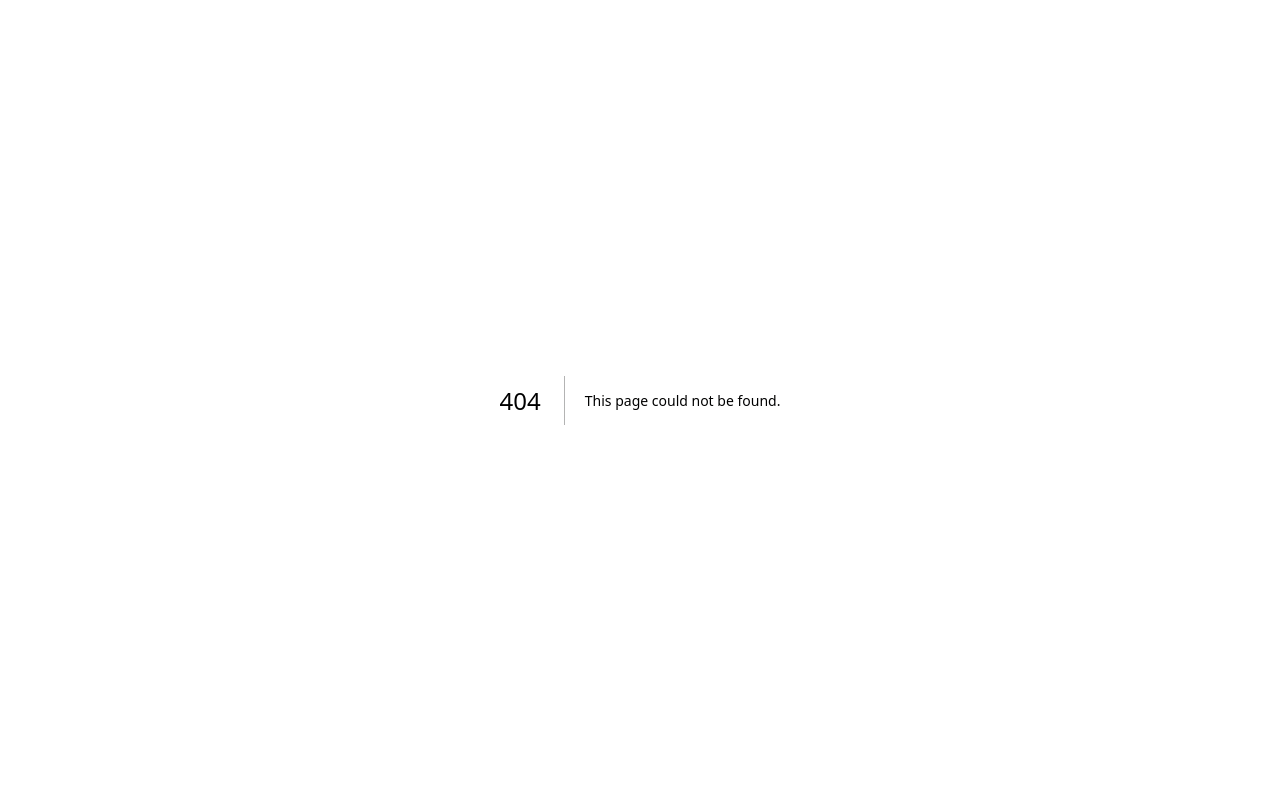
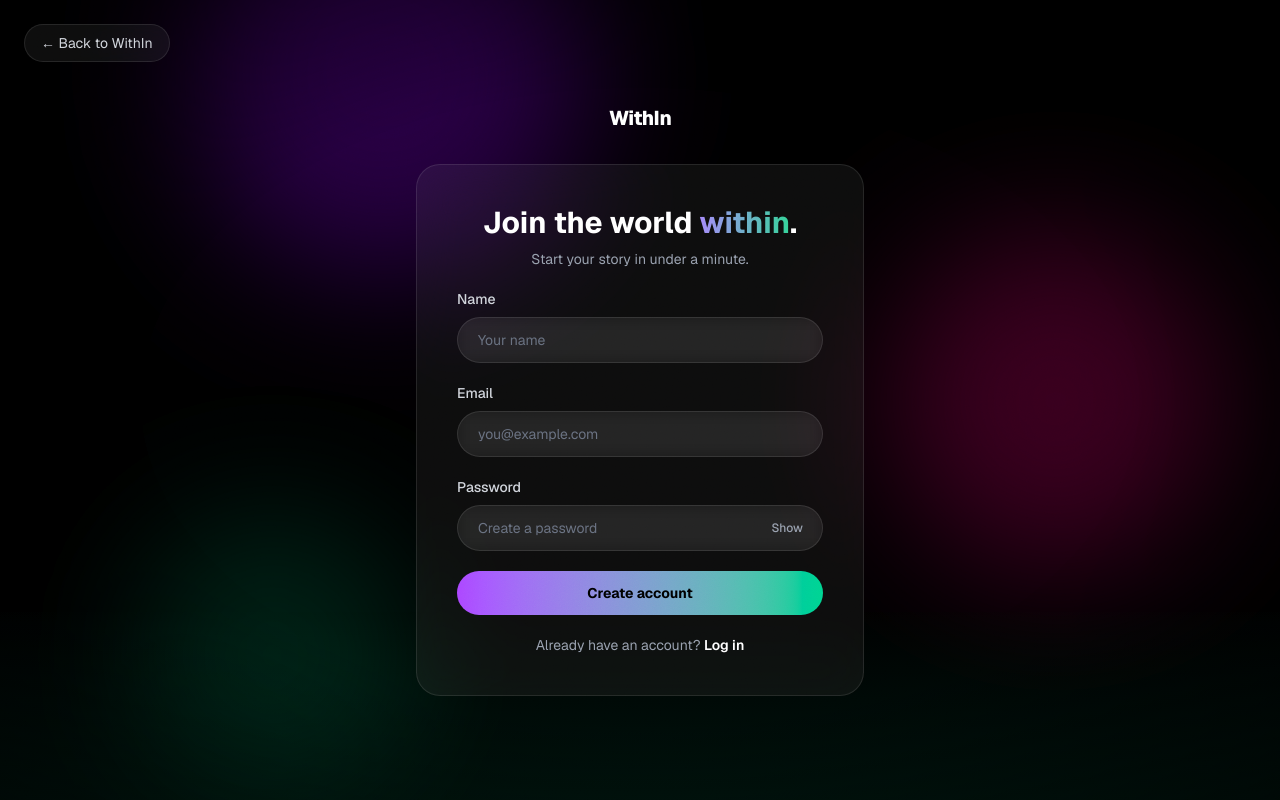
Before and after one commit to SimonPeterOfficial/within-v2, a Next.js app: page /signup in a window 1280 px wide. Before the commit this address had no page. Built offline with nearby package versions, Linux system fonts and the light colour scheme.

Commit message:
Add WithIn authentication pages

```diff
--- /dev/null
+++ b/src/app/login/page.tsx
@@ -0,0 +1,16 @@
+import type { Metadata } from "next";
+import AuthLayout from "@/components/auth/AuthLayout";
+import LoginForm from "@/components/auth/LoginForm";
+
+export const metadata: Metadata = {
+  title: "Log in — WithIn",
+  description: "Welcome back to the world within.",
+};
+
+export default function LoginPage() {
+  return (
+    <AuthLayout>
+      <LoginForm />
+    </AuthLayout>
+  );
+}
--- /dev/null
+++ b/src/app/signup/page.tsx
@@ -0,0 +1,16 @@
+import type { Metadata } from "next";
+import AuthLayout from "@/components/auth/AuthLayout";
+import SignupForm from "@/components/auth/SignupForm";
+
+export const metadata: Metadata = {
+  title: "Sign up — WithIn",
+  description: "Start your story inside the universe within.",
+};
+
+export default function SignupPage() {
+  return (
+    <AuthLayout>
+      <SignupForm />
+    </AuthLayout>
+  );
+}
--- /dev/null
+++ b/src/components/auth/AuthInput.tsx
@@ -0,0 +1,60 @@
+"use client";
+
+import { useState } from "react";
+
+type AuthInputProps = {
+  id: string;
+  label: string;
+  type?: string;
+  value: string;
+  onChange: (value: string) => void;
+  placeholder?: string;
+  autoComplete?: string;
+  required?: boolean;
+  toggle?: boolean;
+};
+
+export default function AuthInput({
+  id,
+  label,
+  type = "text",
+  value,
+  onChange,
+  placeholder,
+  autoComplete,
+  required = false,
+  toggle = false
+}: AuthInputProps) {
+  const [revealed, setRevealed] = useState(false);
+  const inputType = type === "password" && revealed ? "text" : type;
+
+  return (
+    <div className="text-left">
+      <label htmlFor={id} className="mb-2 block text-sm font-medium text-gray-300">
+        {label}
+      </label>
+      <span className="relative block">
+        <input
+          id={id}
+          type={inputType}
+          value={value}
+          onChange={(event) => onChange(event.target.value)}
+          placeholder={placeholder}
+          autoComplete={autoComplete}
+          required={required}
+          className="w-full rounded-full border border-white/10 bg-white/5 px-5 py-3 pr-14 text-sm text-white placeholder-gray-500 outline-none backdrop-blur transition focus:border-emerald-400/50 focus:bg-white/10"
+        />
+        {toggle && (
+          <button
+            type="button"
+            onClick={() => setRevealed((current) => !current)}
+            aria-label={revealed ? "Hide password" : "Show password"}
+            className="absolute right-2 top-1/2 -translate-y-1/2 rounded-full px-3 py-1 text-xs font-medium text-gray-400 transition hover:text-white"
+          >
+            {revealed ? "Hide" : "Show"}
+          </button>
+        )}
+      </span>
+    </div>
+  );
+}
--- /dev/null
+++ b/src/components/auth/AuthLayout.tsx
@@ -0,0 +1,38 @@
+"use client";
+
+import Link from "next/link";
+import { motion } from "framer-motion";
+import GlowBackground from "@/components/effects/GlowBackground";
+import GlassCard from "@/components/ui/GlassCard";
+import Logo from "@/components/ui/Logo";
+
+type AuthLayoutProps = {
+  children: React.ReactNode;
+};
+
+export default function AuthLayout({ children }: AuthLayoutProps) {
+  return (
+    <section className="relative flex min-h-screen items-center justify-center overflow-hidden bg-black px-6 py-16 text-white">
+      <GlowBackground variant="hero" />
+
+      <Link
+        href="/"
+        className="absolute left-6 top-6 z-10 rounded-full border border-white/10 bg-white/5 px-4 py-2 text-sm text-gray-300 backdrop-blur transition hover:border-white/20 hover:text-white"
+      >
+        ← Back to WithIn
+      </Link>
+
+      <motion.div
+        initial={{ opacity: 0, y: 24 }}
+        animate={{ opacity: 1, y: 0 }}
+        transition={{ duration: 0.6, ease: "easeOut" }}
+        className="relative z-10 w-full max-w-md"
+      >
+        <div className="mb-8 text-center">
+          <Logo size="sm" />
+        </div>
+        <GlassCard className="p-8 sm:p-10">{children}</GlassCard>
+      </motion.div>
+    </section>
+  );
+}
--- /dev/null
+++ b/src/components/auth/LoginForm.tsx
@@ -0,0 +1,77 @@
+"use client";
+
+import { useState, type FormEvent } from "react";
+import AuthInput from "@/components/auth/AuthInput";
+import GradientText from "@/components/ui/GradientText";
+
+export default function LoginForm() {
+  const [email, setEmail] = useState("");
+  const [password, setPassword] = useState("");
+  const [submitted, setSubmitted] = useState(false);
+
+  const handleSubmit = (event: FormEvent<HTMLFormElement>) => {
+    event.preventDefault();
+    setSubmitted(true);
+  };
+
+  return (
+    <form onSubmit={handleSubmit} className="space-y-5">
+      <div className="text-center">
+        <h1 className="text-3xl font-bold">
+          Welcome <GradientText>back</GradientText>.
+        </h1>
+        <p className="mt-2 text-sm text-gray-400">Log in to continue your story.</p>
+      </div>
+
+      <AuthInput
+        id="login-email"
+        label="Email"
+        type="email"
+        autoComplete="email"
+        placeholder="you@example.com"
+        required
+        value={email}
+        onChange={setEmail}
+      />
+      <AuthInput
+        id="login-password"
+        label="Password"
+        type="password"
+        autoComplete="current-password"
+        placeholder="••••••••"
+        required
+        value={password}
+        onChange={setPassword}
+        toggle
+      />
+
+      <label className="flex cursor-pointer items-center gap-2 text-sm text-gray-400">
+        <input
+          type="checkbox"
+          className="h-4 w-4 rounded border-white/10 bg-white/5 accent-emerald-400"
+        />
+        Remember me
+      </label>
+
+      <button
+        type="submit"
+        className="w-full rounded-full bg-linear-to-r from-purple-500 to-emerald-400 py-3 text-sm font-bold text-black transition hover:scale-[1.02] hover:shadow-[0_0_45px_rgba(168,85,247,0.45)]"
+      >
+        Log in
+      </button>
+
+      {submitted && (
+        <p className="rounded-full border border-emerald-400/30 bg-emerald-400/10 px-4 py-3 text-center text-sm text-emerald-300">
+          Backend coming soon — this is just the front end. ✨
+        </p>
+      )}
+
+      <p className="text-center text-sm text-gray-400">
+        New to WithIn?{" "}
+        <a href="/signup" className="font-semibold text-white transition hover:text-emerald-300">
+          Create an account
+        </a>
+      </p>
+    </form>
+  );
+}
--- /dev/null
+++ b/src/components/auth/SignupForm.tsx
@@ -0,0 +1,79 @@
+"use client";
+
+import { useState, type FormEvent } from "react";
+import AuthInput from "@/components/auth/AuthInput";
+import GradientText from "@/components/ui/GradientText";
+
+export default function SignupForm() {
+  const [name, setName] = useState("");
+  const [email, setEmail] = useState("");
+  const [password, setPassword] = useState("");
+  const [submitted, setSubmitted] = useState(false);
+
+  const handleSubmit = (event: FormEvent<HTMLFormElement>) => {
+    event.preventDefault();
+    setSubmitted(true);
+  };
+
+  return (
+    <form onSubmit={handleSubmit} className="space-y-5">
+      <div className="text-center">
+        <h1 className="text-3xl font-bold">
+          Join the world <GradientText>within</GradientText>.
+        </h1>
+        <p className="mt-2 text-sm text-gray-400">Start your story in under a minute.</p>
+      </div>
+
+      <AuthInput
+        id="signup-name"
+        label="Name"
+        autoComplete="name"
+        placeholder="Your name"
+        required
+        value={name}
+        onChange={setName}
+      />
+      <AuthInput
+        id="signup-email"
+        label="Email"
+        type="email"
+        autoComplete="email"
+        placeholder="you@example.com"
+        required
+        value={email}
+        onChange={setEmail}
+      />
+      <AuthInput
+        id="signup-password"
+        label="Password"
+        type="password"
+        autoComplete="new-password"
+        placeholder="Create a password"
+        required
+        value={password}
+        onChange={setPassword}
+        toggle
+      />
+
+      <button
+        type="submit"
+        className="w-full rounded-full bg-linear-to-r from-purple-500 to-emerald-400 py-3 text-sm font-bold text-black transition hover:scale-[1.02] hover:shadow-[0_0_45px_rgba(168,85,247,0.45)]"
+      >
+        Create account
+      </button>
+
+      {submitted && (
+        <p className="rounded-full border border-emerald-400/30 bg-emerald-400/10 px-4 py-3 text-center text-sm text-emerald-300">
+          Backend coming soon — this is just the front end. ✨
+        </p>
+      )}
+
+      <p className="text-center text-sm text-gray-400">
+        Already have an account?{" "}
+        <a href="/login" className="font-semibold text-white transition hover:text-emerald-300">
+          Log in
+        </a>
+      </p>
+    </form>
+  );
+}
```
